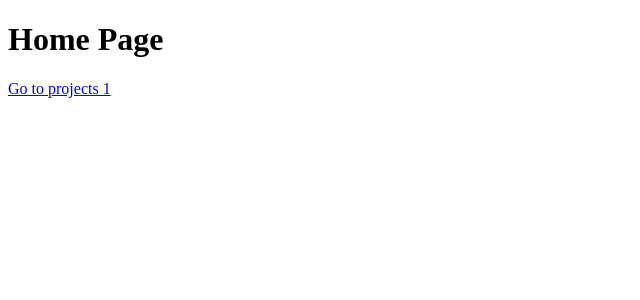
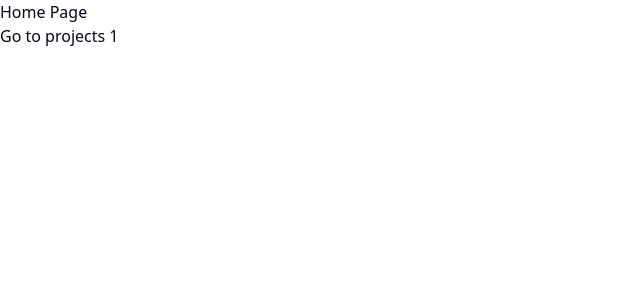
Before and after one commit to BartoszStachowski/vue-projects-manager, a Vue app: page / in a window 1280 px wide. Shown: the top 300 px of the page, without its empty margins (0-640 px from the left). Built offline with nearby package versions, Linux system fonts and the light colour scheme; no server answers; the HTML template or start-up script is replaced by a standard one.

Commit message:
add shadcn-vue

```diff
--- /dev/null
+++ b/src/assets/index.css
@@ -0,0 +1,78 @@
+@tailwind base;
+@tailwind components;
+@tailwind utilities;
+
+@layer base {
+  :root {
+    --background: 0 0% 100%;
+    --foreground: 222.2 84% 4.9%;
+
+    --muted: 210 40% 96.1%;
+    --muted-foreground: 215.4 16.3% 46.9%;
+
+    --popover: 0 0% 100%;
+    --popover-foreground: 222.2 84% 4.9%;
+
+    --card: 0 0% 100%;
+    --card-foreground: 222.2 84% 4.9%;
+
+    --border: 214.3 31.8% 91.4%;
+    --input: 214.3 31.8% 91.4%;
+
+    --primary: 222.2 47.4% 11.2%;
+    --primary-foreground: 210 40% 98%;
+
+    --secondary: 210 40% 96.1%;
+    --secondary-foreground: 222.2 47.4% 11.2%;
+
+    --accent: 210 40% 96.1%;
+    --accent-foreground: 222.2 47.4% 11.2%;
+
+    --destructive: 0 84.2% 60.2%;
+    --destructive-foreground: 210 40% 98%;
+
+    --ring: 222.2 84% 4.9%;
+
+    --radius: 0.5rem;
+  }
+
+  .dark {
+    --background: 222.2 84% 4.9%;
+    --foreground: 210 40% 98%;
+
+    --muted: 217.2 32.6% 17.5%;
+    --muted-foreground: 215 20.2% 65.1%;
+
+    --popover: 222.2 84% 4.9%;
+    --popover-foreground: 210 40% 98%;
+
+    --card: 222.2 84% 4.9%;
+    --card-foreground: 210 40% 98%;
+
+    --border: 217.2 32.6% 17.5%;
+    --input: 217.2 32.6% 17.5%;
+
+    --primary: 210 40% 98%;
+    --primary-foreground: 222.2 47.4% 11.2%;
+
+    --secondary: 217.2 32.6% 17.5%;
+    --secondary-foreground: 210 40% 98%;
+
+    --accent: 217.2 32.6% 17.5%;
+    --accent-foreground: 210 40% 98%;
+
+    --destructive: 0 62.8% 30.6%;
+    --destructive-foreground: 210 40% 98%;
+
+    --ring: 212.7 26.8% 83.9%;
+  }
+}
+
+@layer base {
+  * {
+    @apply border-border;
+  }
+  body {
+    @apply bg-background text-foreground;
+  }
+}
--- /dev/null
+++ b/src/lib/utils.ts
@@ -0,0 +1,6 @@
+import { type ClassValue, clsx } from 'clsx'
+import { twMerge } from 'tailwind-merge'
+
+export function cn(...inputs: ClassValue[]) {
+  return twMerge(clsx(inputs))
+}
--- a/src/main.ts
+++ b/src/main.ts
@@ -1,3 +1,5 @@
+import './assets/index.css';
+
 import { createApp } from 'vue';
 import { createPinia } from 'pinia';
 
--- /dev/null
+++ b/tailwind.config.js
@@ -0,0 +1,93 @@
+const animate = require("tailwindcss-animate")
+
+/** @type {import('tailwindcss').Config} */
+module.exports = {
+  darkMode: ["class"],
+  safelist: ["dark"],
+  prefix: "",
+
+  content: [
+    './pages/**/*.{ts,tsx,vue}',
+    './components/**/*.{ts,tsx,vue}',
+    './app/**/*.{ts,tsx,vue}',
+    './src/**/*.{ts,tsx,vue}',
+	],
+
+  theme: {
+    container: {
+      center: true,
+      padding: "2rem",
+      screens: {
+        "2xl": "1400px",
+      },
+    },
+    extend: {
+      colors: {
+        border: "hsl(var(--border))",
+        input: "hsl(var(--input))",
+        ring: "hsl(var(--ring))",
+        background: "hsl(var(--background))",
+        foreground: "hsl(var(--foreground))",
+        primary: {
+          DEFAULT: "hsl(var(--primary))",
+          foreground: "hsl(var(--primary-foreground))",
+        },
+        secondary: {
+          DEFAULT: "hsl(var(--secondary))",
+          foreground: "hsl(var(--secondary-foreground))",
+        },
+        destructive: {
+          DEFAULT: "hsl(var(--destructive))",
+          foreground: "hsl(var(--destructive-foreground))",
+        },
+        muted: {
+          DEFAULT: "hsl(var(--muted))",
+          foreground: "hsl(var(--muted-foreground))",
+        },
+        accent: {
+          DEFAULT: "hsl(var(--accent))",
+          foreground: "hsl(var(--accent-foreground))",
+        },
+        popover: {
+          DEFAULT: "hsl(var(--popover))",
+          foreground: "hsl(var(--popover-foreground))",
+        },
+        card: {
+          DEFAULT: "hsl(var(--card))",
+          foreground: "hsl(var(--card-foreground))",
+        },
+      },
+      borderRadius: {
+        xl: "calc(var(--radius) + 4px)",
+        lg: "var(--radius)",
+        md: "calc(var(--radius) - 2px)",
+        sm: "calc(var(--radius) - 4px)",
+      },
+      keyframes: {
+        "accordion-down": {
+          from: { height: 0 },
+          to: { height: "var(--radix-accordion-content-height)" },
+        },
+        "accordion-up": {
+          from: { height: "var(--radix-accordion-content-height)" },
+          to: { height: 0 },
+        },
+        "collapsible-down": {
+          from: { height: 0 },
+          to: { height: 'var(--radix-collapsible-content-height)' },
+        },
+        "collapsible-up": {
+          from: { height: 'var(--radix-collapsible-content-height)' },
+          to: { height: 0 },
+        },
+      },
+      animation: {
+        "accordion-down": "accordion-down 0.2s ease-out",
+        "accordion-up": "accordion-up 0.2s ease-out",
+        "collapsible-down": "collapsible-down 0.2s ease-in-out",
+        "collapsible-up": "collapsible-up 0.2s ease-in-out",
+      },
+    },
+  },
+  plugins: [animate],
+}
--- a/vite.config.ts
+++ b/vite.config.ts
@@ -1,5 +1,8 @@
 import { fileURLToPath, URL } from 'node:url';
 import VueRouter from 'unplugin-vue-router/vite';
+
+import tailwind from 'tailwindcss';
+import autoprefixer from 'autoprefixer';
 
 import { defineConfig } from 'vite';
 import vue from '@vitejs/plugin-vue';
@@ -8,6 +11,11 @@
 // https://vite.dev/config/
 export default defineConfig({
   plugins: [vue(), VueRouter(), vueDevTools()],
+  css: {
+    postcss: {
+      plugins: [tailwind(), autoprefixer()],
+    },
+  },
   resolve: {
     alias: {
       '@': fileURLToPath(new URL('./src', import.meta.url)),
```
Also changed, not shown: package.json (+8 -0 lines), components.json (added), 2 other files (tests, documents, lock files or other folders).
